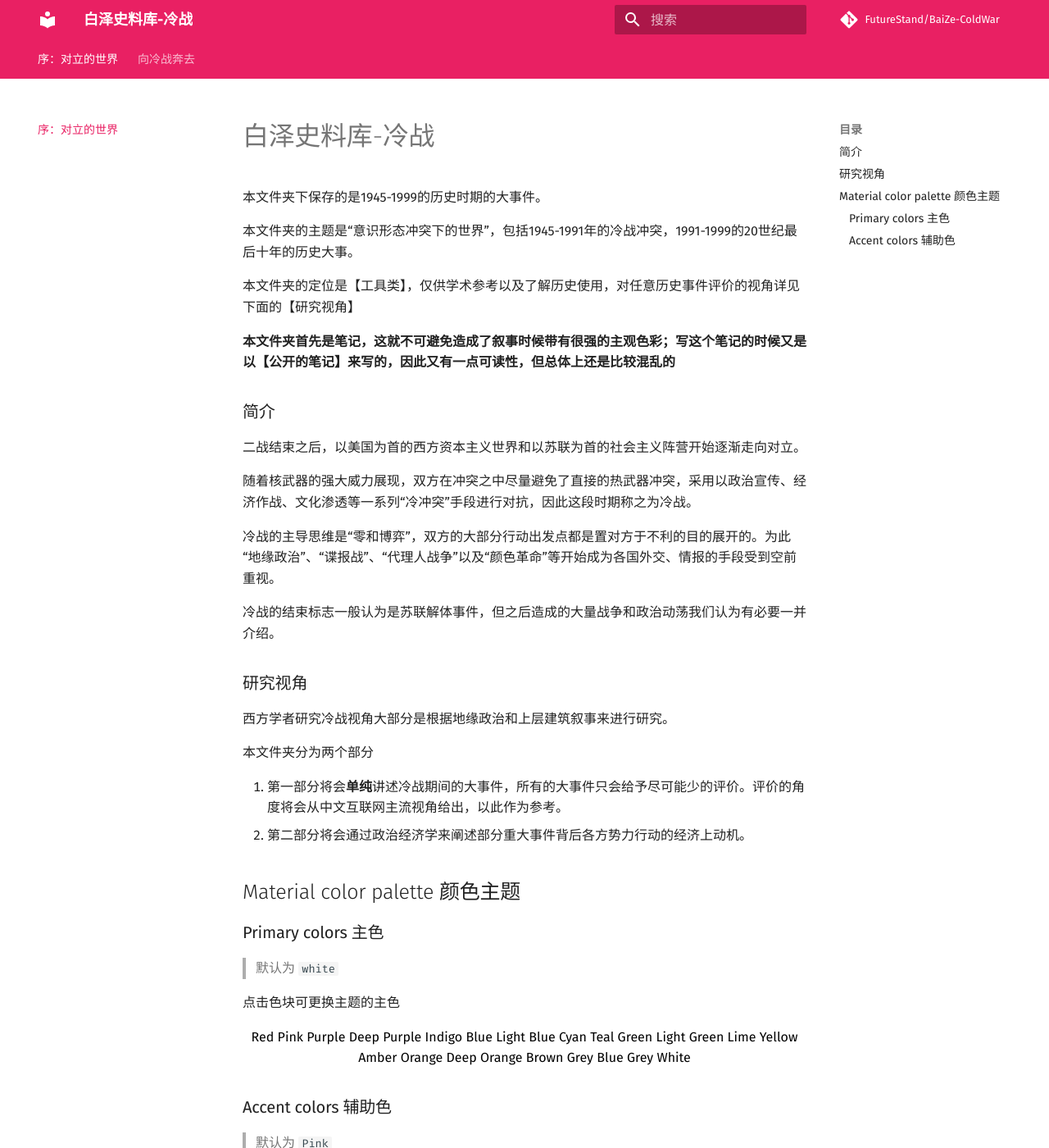
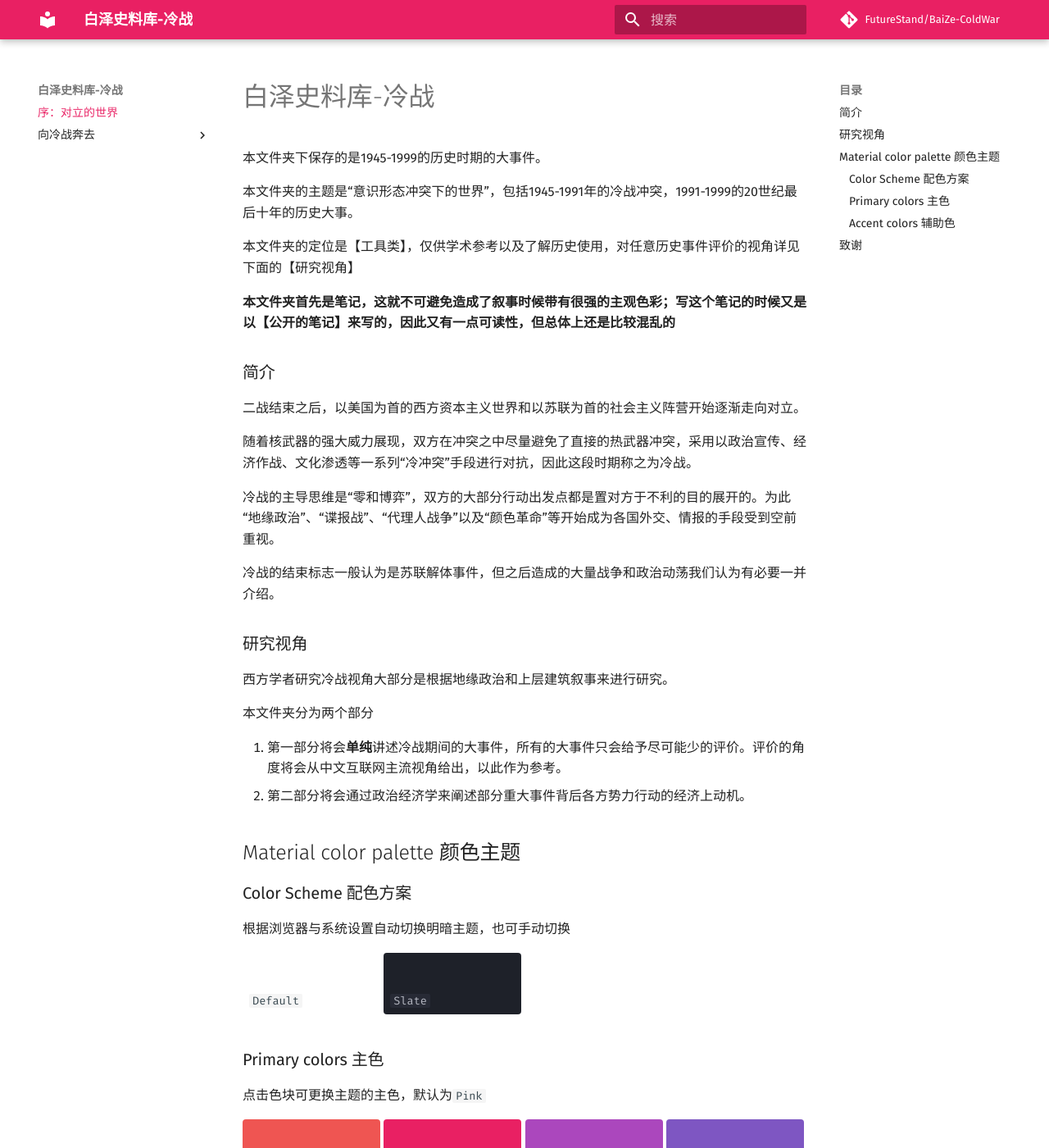
Before and after one commit to FutureStand/BaiZe-ColdWar, an MkDocs documentation site: the page built from docs/index.md, in a window 1280 px wide and 1400 px high. Shown: the whole window at 82% size. Built offline with MkDocs 1.6.1 and Material for MkDocs 9.7.7, drawn with Linux system fonts in a browser that asks for light colours; comment, search, counter and statistics services are not loaded; some of the changed text lies outside the part shown.

Commit message:
update theme

```diff
--- a/docs/index.md
+++ b/docs/index.md
@@ -29,37 +29,48 @@
 
 ## Material color palette 颜色主题
 
+### Color Scheme 配色方案
+
+根据浏览器与系统设置自动切换明暗主题，也可手动切换
+<div class="tx-switch">
+<button data-md-color-scheme="default"><code>Default</code></button>
+<button data-md-color-scheme="slate"><code>Slate</code></button>
+</div>
+<script>
+  var buttons = document.querySelectorAll("button[data-md-color-scheme]")
+  Array.prototype.forEach.call(buttons, function(button) {
+    button.addEventListener("click", function() {
+      document.body.dataset.mdColorScheme = this.dataset.mdColorScheme;
+      localStorage.setItem("data-md-color-scheme",this.dataset.mdColorScheme);
+    })
+  })
+</script>
+
 ### Primary colors 主色
 
-> 默认为 `white`
-
-点击色块可更换主题的主色
-
-<center>
-<div id="color-button">
-<button data-md-color-primary="red">Red</button>
-<button data-md-color-primary="pink">Pink</button>
-<button data-md-color-primary="purple">Purple</button>
-<button data-md-color-primary="deep-purple">Deep Purple</button>
-<button data-md-color-primary="indigo">Indigo</button>
-<button data-md-color-primary="blue">Blue</button>
-<button data-md-color-primary="light-blue">Light Blue</button>
-<button data-md-color-primary="cyan">Cyan</button>
-<button data-md-color-primary="teal">Teal</button>
-<button data-md-color-primary="green">Green</button>
-<button data-md-color-primary="light-green">Light Green</button>
-<button data-md-color-primary="lime">Lime</button>
-<button data-md-color-primary="yellow">Yellow</button>
-<button data-md-color-primary="amber">Amber</button>
-<button data-md-color-primary="orange">Orange</button>
-<button data-md-color-primary="deep-orange">Deep Orange</button>
-<button data-md-color-primary="brown">Brown</button>
-<button data-md-color-primary="grey">Grey</button>
-<button data-md-color-primary="blue-grey">Blue Grey</button>
-<button data-md-color-primary="white">White</button>
+点击色块可更换主题的主色，默认为`Pink`
+<div class="tx-switch">
+<button data-md-color-primary="red"><code>Red</code></button>
+<button data-md-color-primary="pink"><code>Pink</code></button>
+<button data-md-color-primary="purple"><code>Purple</code></button>
+<button data-md-color-primary="deep-purple"><code>Deep Purple</code></button>
+<button data-md-color-primary="indigo"><code>Indigo</code></button>
+<button data-md-color-primary="blue"><code>Blue</code></button>
+<button data-md-color-primary="light-blue"><code>Light Blue</code></button>
+<button data-md-color-primary="cyan"><code>Cyan</code></button>
+<button data-md-color-primary="teal"><code>Teal</code></button>
+<button data-md-color-primary="green"><code>Green</code></button>
+<button data-md-color-primary="light-green"><code>Light Green</code></button>
+<button data-md-color-primary="lime"><code>Lime</code></button>
+<button data-md-color-primary="yellow"><code>Yellow</code></button>
+<button data-md-color-primary="amber"><code>Amber</code></button>
+<button data-md-color-primary="orange"><code>Orange</code></button>
+<button data-md-color-primary="deep-orange"><code>Deep Orange</code></button>
+<button data-md-color-primary="brown"><code>Brown</code></button>
+<button data-md-color-primary="grey"><code>Grey</code></button>
+<button data-md-color-primary="blue-grey"><code>Blue Grey</code></button>
+<button data-md-color-primary="white"><code>White</code></button>
 </div>
-</center>
-
 <script>
   var buttons = document.querySelectorAll("button[data-md-color-primary]");
   Array.prototype.forEach.call(buttons, function(button) {
@@ -72,31 +83,25 @@
 
 ### Accent colors 辅助色
 
-> 默认为 `Pink`
-
-点击色块更换主题的辅助色
-
-<center>
-<div id="color-button">
-<button data-md-color-accent="red">Red</button>
-<button data-md-color-accent="pink">Pink</button>
-<button data-md-color-accent="purple">Purple</button>
-<button data-md-color-accent="deep-purple">Deep Purple</button>
-<button data-md-color-accent="indigo">Indigo</button>
-<button data-md-color-accent="blue">Blue</button>
-<button data-md-color-accent="light-blue">Light Blue</button>
-<button data-md-color-accent="cyan">Cyan</button>
-<button data-md-color-accent="teal">Teal</button>
-<button data-md-color-accent="green">Green</button>
-<button data-md-color-accent="light-green">Light Green</button>
-<button data-md-color-accent="lime">Lime</button>
-<button data-md-color-accent="yellow">Yellow</button>
-<button data-md-color-accent="amber">Amber</button>
-<button data-md-color-accent="orange">Orange</button>
-<button data-md-color-accent="deep-orange">Deep Orange</button>
+点击色块更换主题的辅助色，默认为`red`
+<div class="tx-switch">
+<button data-md-color-accent="red"><code>Red</code></button>
+<button data-md-color-accent="pink"><code>Pink</code></button>
+<button data-md-color-accent="purple"><code>Purple</code></button>
+<button data-md-color-accent="deep-purple"><code>Deep Purple</code></button>
+<button data-md-color-accent="indigo"><code>Indigo</code></button>
+<button data-md-color-accent="blue"><code>Blue</code></button>
+<button data-md-color-accent="light-blue"><code>Light Blue</code></button>
+<button data-md-color-accent="cyan"><code>Cyan</code></button>
+<button data-md-color-accent="teal"><code>Teal</code></button>
+<button data-md-color-accent="green"><code>Green</code></button>
+<button data-md-color-accent="light-green"><code>Light Green</code></button>
+<button data-md-color-accent="lime"><code>Lime</code></button>
+<button data-md-color-accent="yellow"><code>Yellow</code></button>
+<button data-md-color-accent="amber"><code>Amber</code></button>
+<button data-md-color-accent="orange"><code>Orange</code></button>
+<button data-md-color-accent="deep-orange"><code>Deep Orange</code></button>
 </div>
-</center>
-
 <script>
   var buttons = document.querySelectorAll("button[data-md-color-accent]");
   Array.prototype.forEach.call(buttons, function(button) {
@@ -105,7 +110,49 @@
       localStorage.setItem("data-md-color-accent",this.dataset.mdColorAccent);
     })
   })
+</script>
 
-  // #758
-  document.getElementsByClassName('md-nav__title')[1].click()
-</script>
+<style>
+button[data-md-color-accent]> code {
+    background-color: var(--md-code-bg-color);
+    color: var(--md-accent-fg-color);
+  }
+button[data-md-color-primary] > code {
+    background-color: var(--md-code-bg-color);
+    color: var(--md-primary-fg-color);
+  }
+button[data-md-color-primary='white'] > code {
+    background-color: var(--md-primary-bg-color);
+    color: var(--md-primary-fg-color);
+  }
+button[data-md-color-accent],button[data-md-color-primary],button[data-md-color-scheme]{
+    width: 8.4rem;
+    margin-bottom: .4rem;
+    padding: 2.4rem .4rem .4rem;
+    transition: background-color .25s,opacity .25s;
+    border-radius: .2rem;
+    color: #fff;
+    font-size: .8rem;
+    text-align: left;
+    cursor: pointer;
+}
+button[data-md-color-accent]{
+  background-color: var(--md-accent-fg-color);
+}
+button[data-md-color-primary]{
+  background-color: var(--md-primary-fg-color);
+}
+button[data-md-color-scheme='default']{
+  background-color: hsla(0, 0%, 100%, 1);
+}
+button[data-md-color-scheme='slate']{
+  background-color: var(--md-default-bg-color);
+}
+button[data-md-color-accent]:hover, button[data-md-color-primary]:hover {
+    opacity: .75;
+}
+</style>
+
+## 致谢
+
+感谢 [OI Wiki](https://oiwiki.org/) 和 [CTF Wiki](https://ctf-wiki.org/) 给的 Material of Mkdocs 主题更改部分的代码参考。同时感谢笔者之一的几位一起讨论政治历史的高中同学们。对历史上的所有先贤们在人类文明所作出的探索和奉献表达最大的敬意。
--- a/mkdocs.yml
+++ b/mkdocs.yml
@@ -25,8 +25,10 @@ theme:
     accent: 'red'
   include_search_page: false
   search_index_only: true
-  feature:
-    tabs: true
+  features:
+    - content.code.annotate
+    #返回顶部
+    - navigation.top
   font:
     text: 'Fira Sans'
     code: 'Fira Mono'
@@ -34,6 +36,7 @@ theme:
 #Markdown 语法扩展
 markdown_extensions:
   - admonition #MkDocs 警告框
+  - attr_list #开启额外css支持，包括按钮
   - footnotes #脚注
   - pymdownx.caret #下划线
   - pymdownx.mark #文本高亮
@@ -42,3 +45,9 @@ markdown_extensions:
   - pymdownx.emoji: #更多emoji
       emoji_generator: !!python/name:pymdownx.emoji.to_svg
   - pymdownx.smartsymbols
+  - pymdownx.highlight:
+      anchor_linenums: true
+  - pymdownx.inlinehilite
+  - pymdownx.snippets
+  - pymdownx.superfences #开启注释功能
+  - md_in_html
```
Also changed, not shown: docs/after_ww2/percentages.md (+10 -7 lines), docs/cold_war_come/greece_war.md (+15 -2 lines), docs/cold_war_come/turkey.md (+7 -0 lines).
